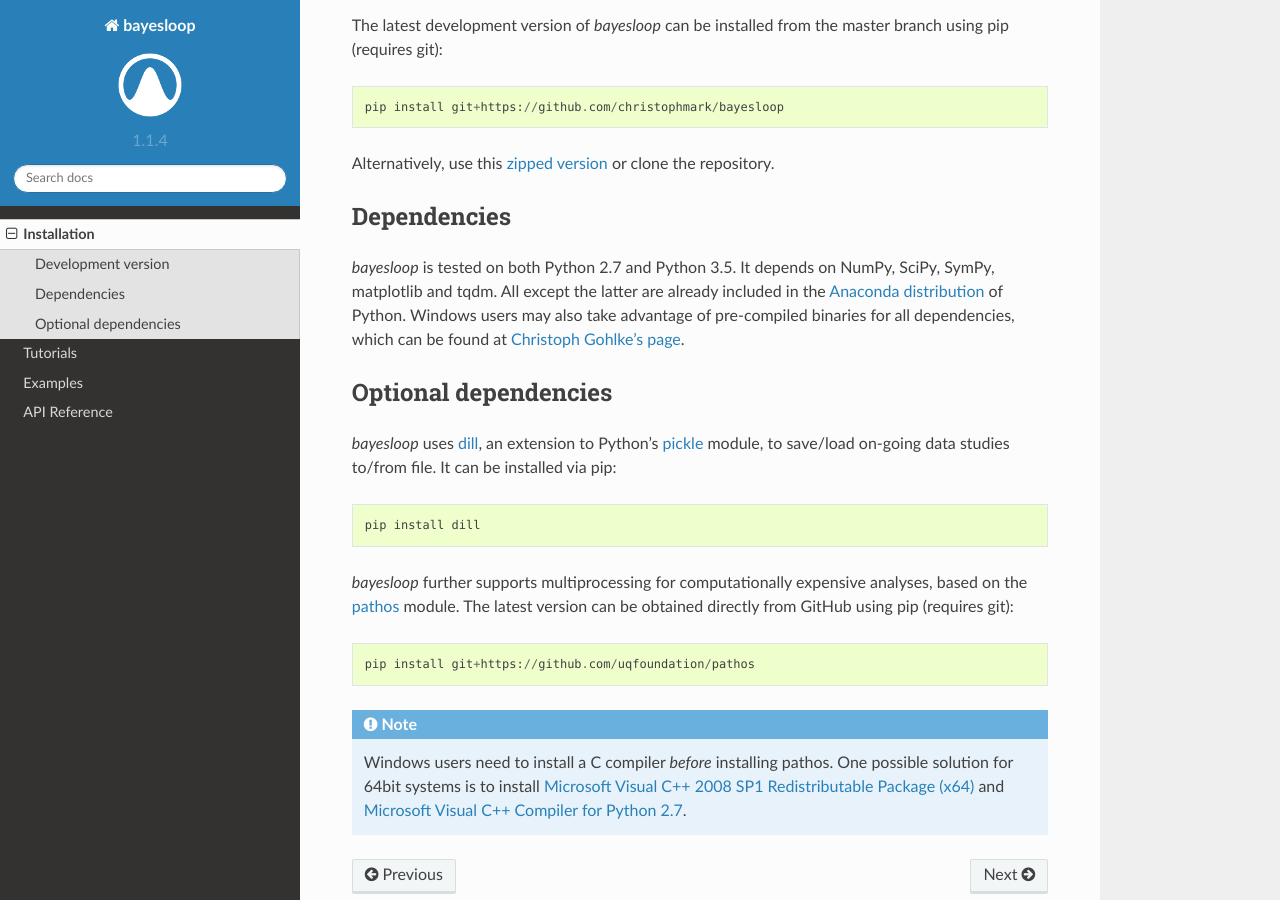
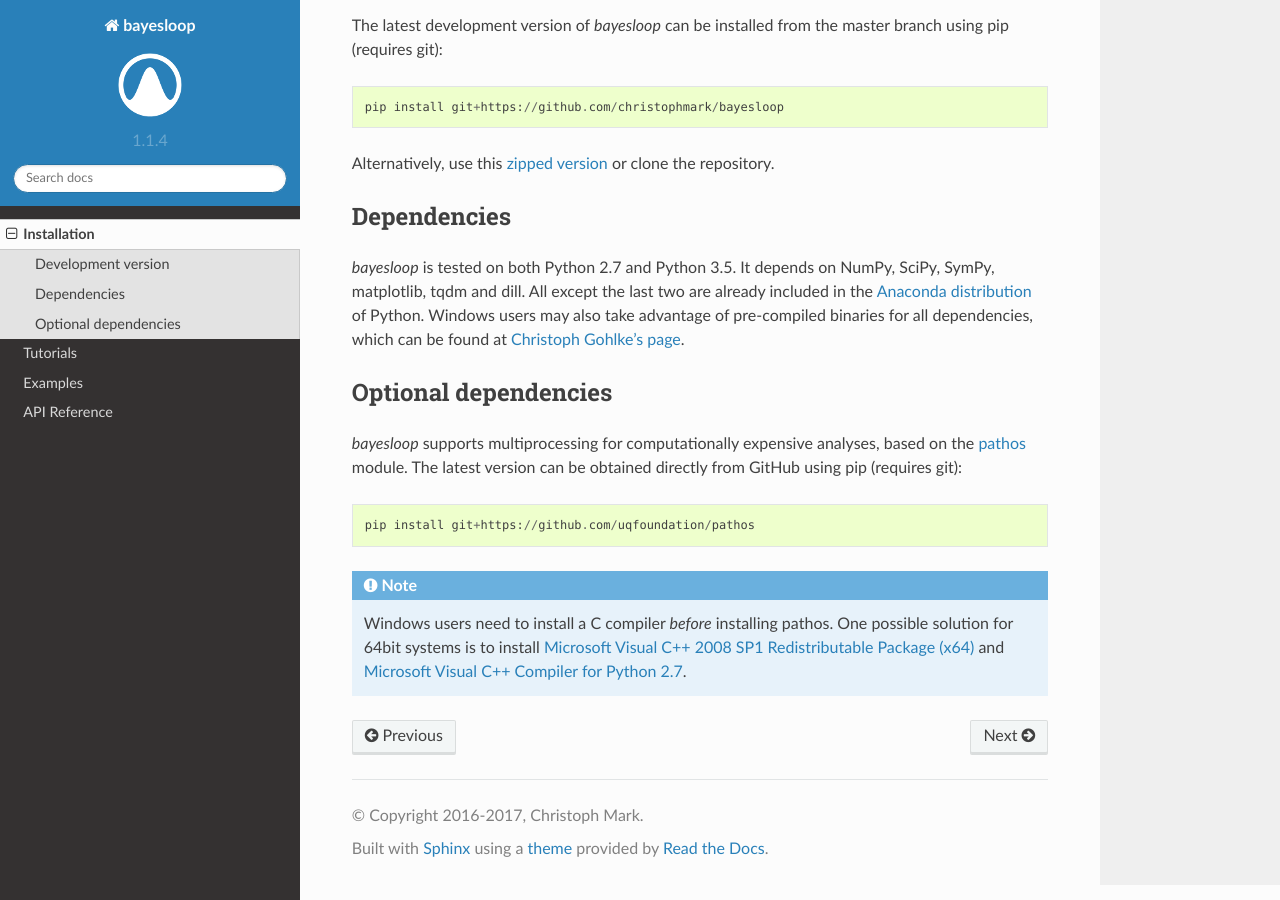
Before and after one commit to christophmark/bayesloop, a Sphinx documentation site: the page built from docs/source/installation.rst, in a window 1280 px wide and 900 px high, scrolled down 392 px. Built offline with Sphinx 7.4.7 and the Read the Docs theme 2.0.0, drawn with Linux system fonts in a browser that asks for light colours.

Commit message:
dill is now a required dependency

```diff
--- a/docs/source/installation.rst
+++ b/docs/source/installation.rst
@@ -26,18 +26,12 @@ Alternatively, use this `zipped version <https://github.com/christophmark/bayesl
 Dependencies
 ------------
 
-*bayesloop* is tested on both Python 2.7 and Python 3.5. It depends on NumPy, SciPy, SymPy, matplotlib and tqdm. All except the latter are already included in the `Anaconda distribution <https://www.continuum.io/downloads>`__ of Python. Windows users may also take advantage of pre-compiled binaries for all dependencies, which can be found at `Christoph Gohlke's page <http://www.lfd.uci.edu/~gohlke/pythonlibs/>`__.
+*bayesloop* is tested on both Python 2.7 and Python 3.5. It depends on NumPy, SciPy, SymPy, matplotlib, tqdm and dill. All except the last two are already included in the `Anaconda distribution <https://www.continuum.io/downloads>`__ of Python. Windows users may also take advantage of pre-compiled binaries for all dependencies, which can be found at `Christoph Gohlke's page <http://www.lfd.uci.edu/~gohlke/pythonlibs/>`__.
 
 Optional dependencies
 ---------------------
 
-*bayesloop* uses `dill <https://pypi.python.org/pypi/dill>`__, an extension to Python's `pickle <https://docs.python.org/2/library/pickle.html>`__ module, to save/load on-going data studies to/from file. It can be installed via pip:
-
-::
-
-    pip install dill
-
-*bayesloop* further supports multiprocessing for computationally expensive analyses, based on the `pathos <https://github.com/uqfoundation/pathos>`__ module. The latest version can be obtained directly from GitHub using pip (requires git):
+*bayesloop* supports multiprocessing for computationally expensive analyses, based on the `pathos <https://github.com/uqfoundation/pathos>`__ module. The latest version can be obtained directly from GitHub using pip (requires git):
 
 ::
 
--- a/setup.py
+++ b/setup.py
@@ -12,7 +12,7 @@ setup(
     author='Christoph Mark',
     author_email='christoph.mark@fau.de',
     license='The MIT License (MIT)',
-    install_requires=['numpy>=1.11.0', 'scipy>=0.17.1', 'sympy>=1.0', 'matplotlib>=1.5.1', 'tqdm>=4.10.0'],
+    install_requires=['numpy>=1.11.0', 'scipy>=0.17.1', 'sympy>=1.0', 'matplotlib>=1.5.1', 'tqdm>=4.10.0', 'dill>=0.2.5'],
     keywords = ['bayes', 'inference', 'fitting', 'model selection', 'hypothesis testing', 'time series', 'time-varying'],
     classifiers = [],
     )
```
Also changed, not shown: README.md (+2 -7 lines), 1 other file.
